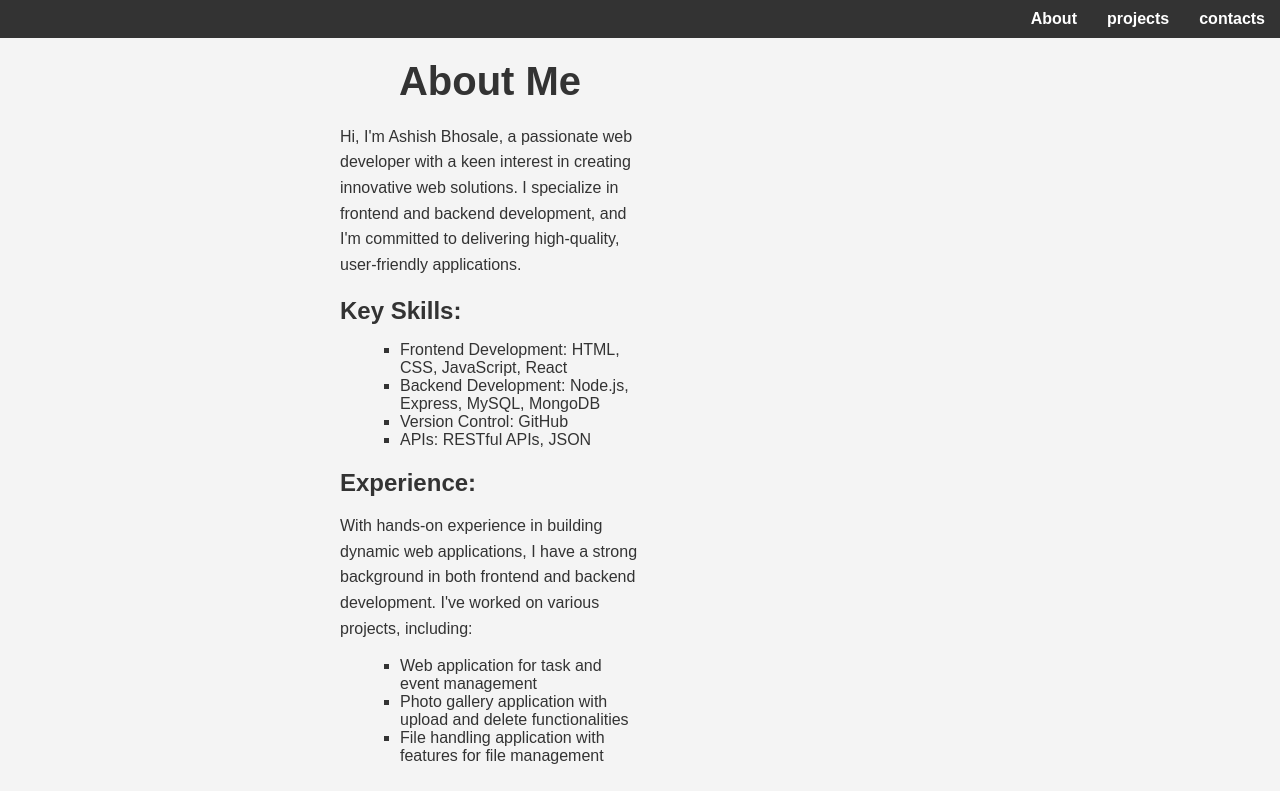
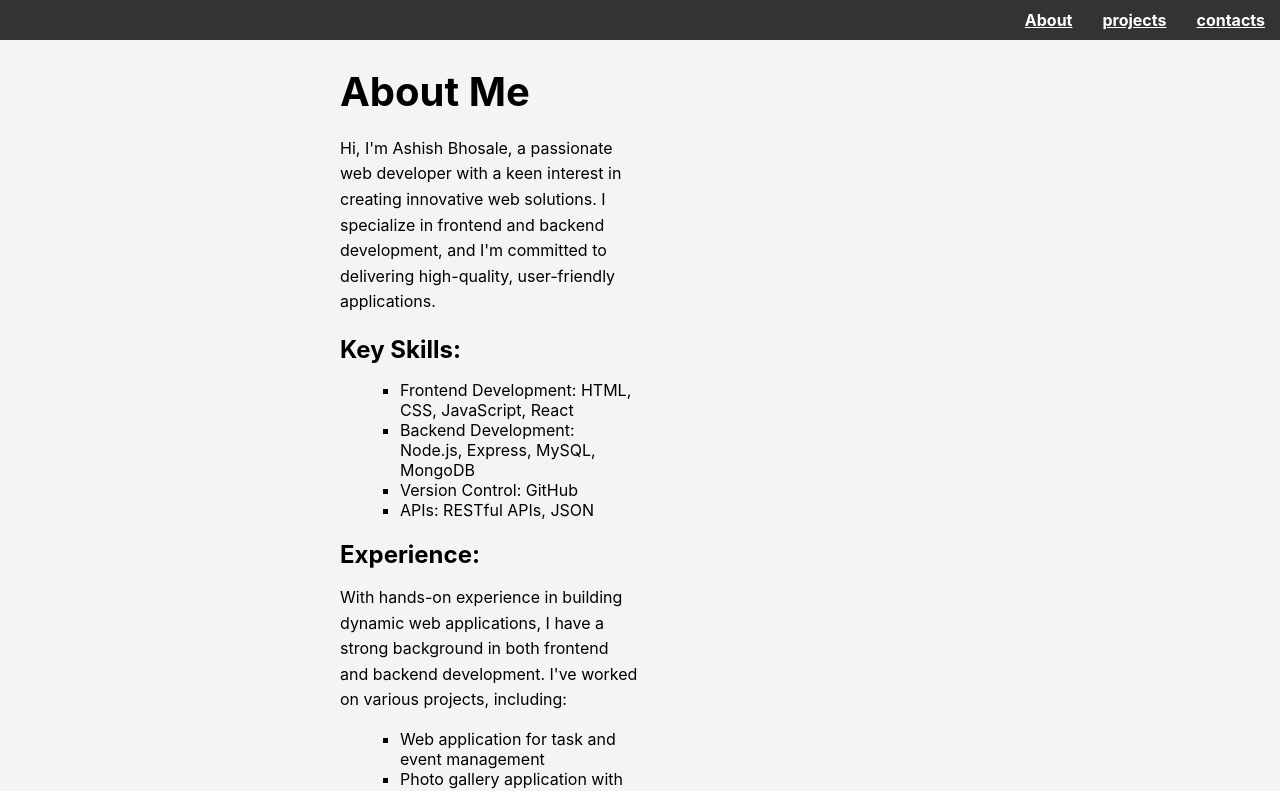
Before and after one commit to Ashish-11-06/portfolio, a React (Create React App) app: page / in a window 1280 px wide. Shown: the top 791 px of the page. Built offline with nearby package versions, Linux system fonts and the light colour scheme.

Commit message:
css updated paths

```diff
--- a/src/App.css
+++ b/src/App.css
@@ -1,36 +1,38 @@
-body {
-  margin: 0;
-  font-family: Arial, sans-serif;
-  background-color: #336096ae;
-  color: #333;
+.App {
+  text-align: center;
 }
 
-.App {
+.App-logo {
+  height: 40vmin;
+  pointer-events: none;
+}
+
+@media (prefers-reduced-motion: no-preference) {
+  .App-logo {
+    animation: App-logo-spin infinite 20s linear;
+  }
+}
+
+.App-header {
+  background-color: #282c34;
+  min-height: 100vh;
   display: flex;
   flex-direction: column;
-  min-height: 100vh;
-  flex: 1;
+  align-items: center;
+  justify-content: center;
+  font-size: calc(10px + 2vmin);
+  color: white;
 }
 
-main {
-  flex: 1;
-  padding: 20px;
+.App-link {
+  color: #61dafb;
 }
 
-h1 {
-  text-align: center;
-  margin-top: 0;
+@keyframes App-logo-spin {
+  from {
+    transform: rotate(0deg);
+  }
+  to {
+    transform: rotate(360deg);
+  }
 }
-
-h2 {
-  margin-top: 0;
-}
-
-a {
-  color: #007BFF;
-  text-decoration: none;
-}
-
-a:hover {
-  text-decoration: underline;
-}
```
